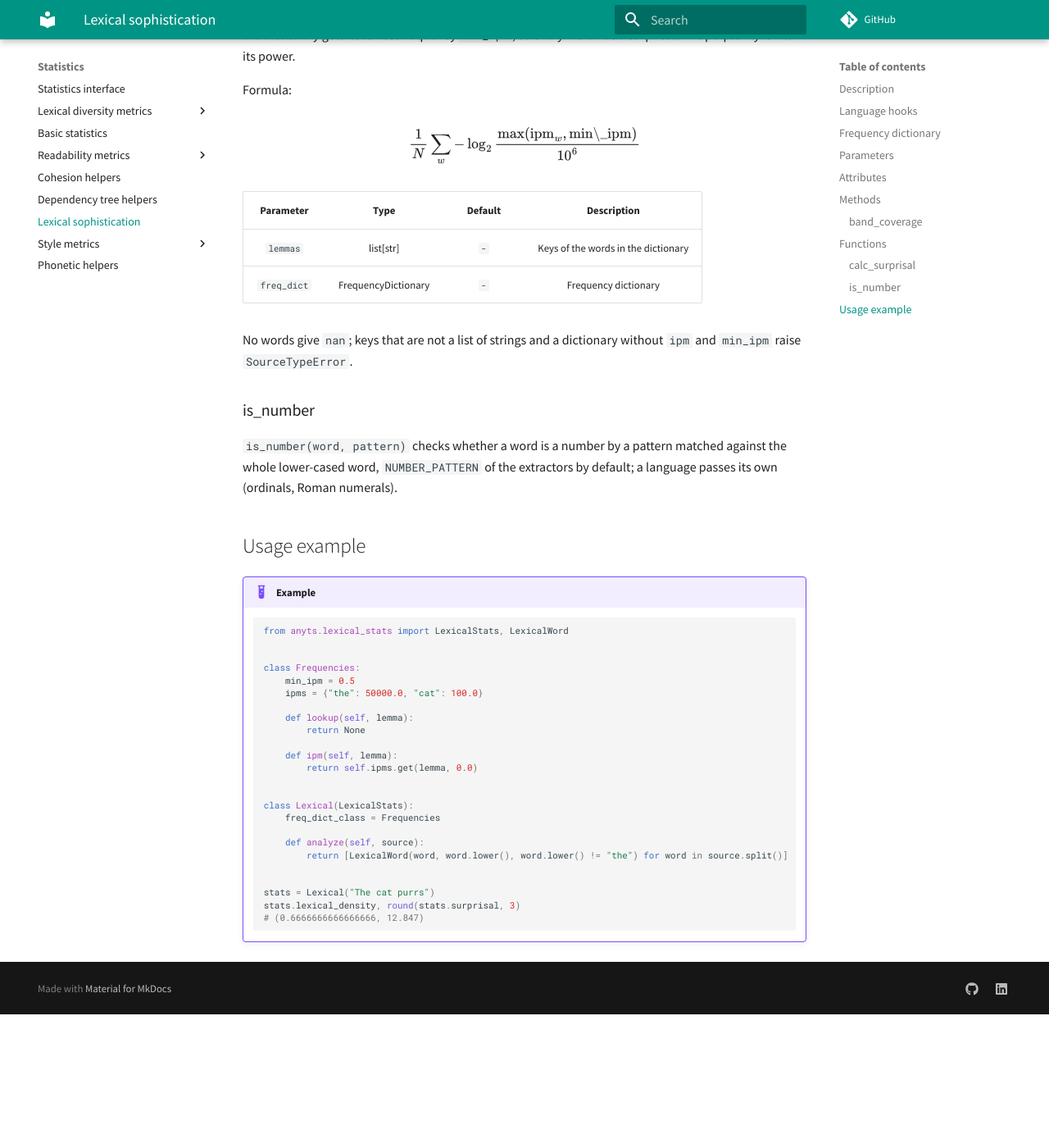
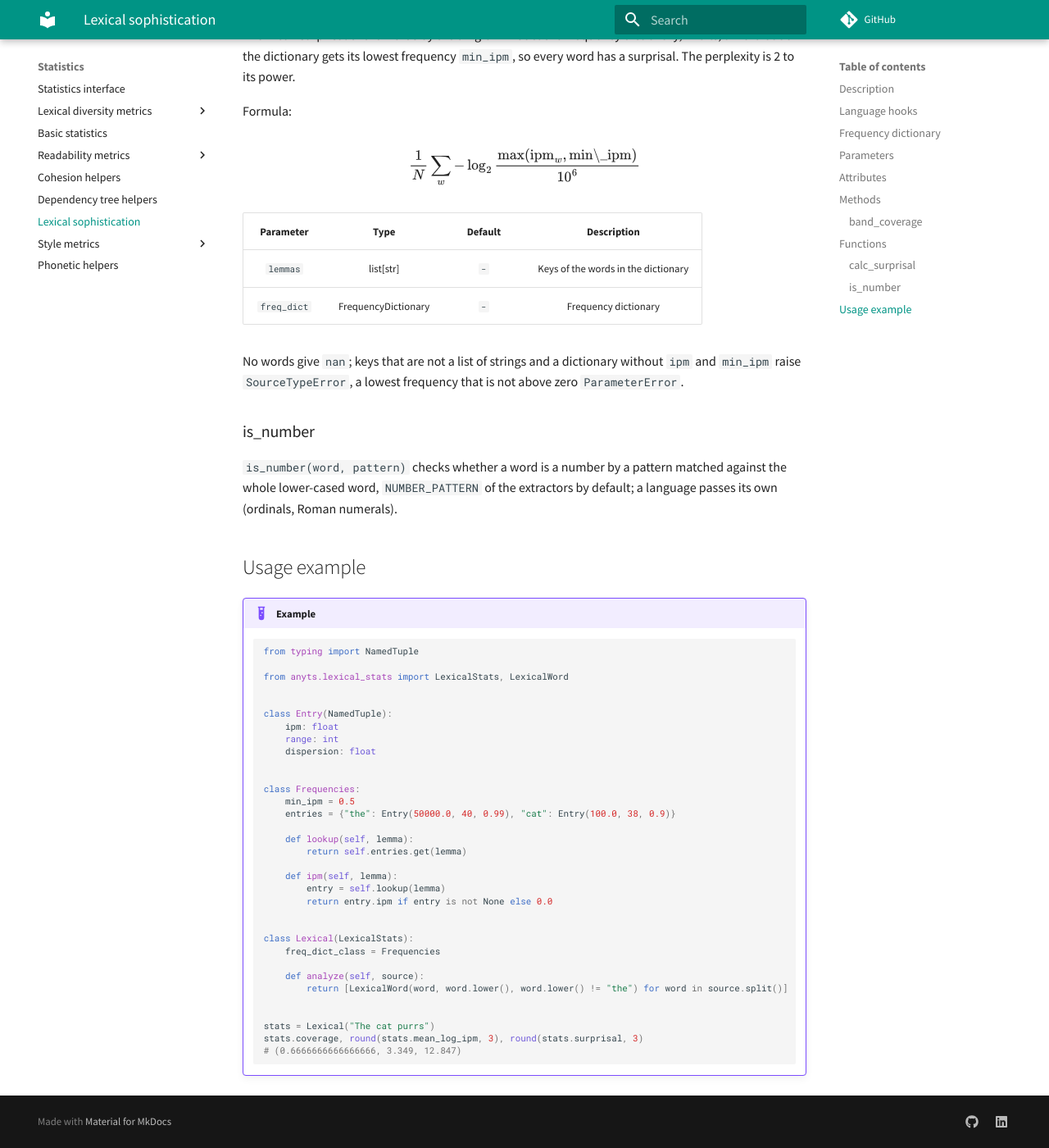
Before and after one commit to SergeyShk/anyTS, an MkDocs documentation site: the page built from docs/stats/lexical_stats.md, in a window 1280 px wide and 1400 px high, scrolled down 3178 px. Shown: the whole window at 82% size. Built offline with MkDocs 1.6.1 and Material for MkDocs 9.7.7, drawn with Linux system fonts in a browser that asks for light colours; comment, search, counter and statistics services are not loaded; before the commit the page ends 4415 px from its top, so only the background shows below that; some of the changed text lies outside the part shown.

Commit message:
Take an entry found as not None, a band beyond the list as nan, and check the dictionaries
Co-Authored-By: Claude Opus 5.5 <noreply@anthropic.com>

````diff
--- a/docs/stats/lexical_stats.md
+++ b/docs/stats/lexical_stats.md
@@ -32,7 +32,7 @@ The parameters of a library - a pipeline that parses a string, a word extractor
 ## Frequency dictionary { #FrequencyDictionary }
 
 <!-- --8<-- [start:FrequencyDictionary] -->
-The dictionary is any object of the protocol `FrequencyDictionary`: `lookup(lemma)` gives the entry of a lemma or `None`, `ipm(lemma)` its frequency per million words or 0, and `min_ipm` the lowest frequency of the dictionary. An entry (`FrequencyEntry`) has the frequency `ipm`, the range `range` (the parts of the corpus with the lemma) and the dispersion `dispersion`.
+The dictionary is any object of the protocol `FrequencyDictionary`: `lookup(lemma)` gives the entry of a lemma or `None`, `ipm(lemma)` its frequency per million words or 0, and `min_ipm` the lowest frequency of the dictionary, above zero. An entry (`FrequencyEntry`) has the frequency `ipm`, above zero, the range `range` (the parts of the corpus with the lemma) and the dispersion `dispersion`. Without `freq_dict_class` a dictionary without `lookup` and `ipm` raises `SourceTypeError`.
 <!-- --8<-- [end:FrequencyDictionary] -->
 
 <!-- --8<-- [start:FrequencyEntry] -->
@@ -66,7 +66,7 @@ The dictionary is any object of the protocol `FrequencyDictionary`: `lookup(lemm
 | `p_top1000`, `p_top2000`, `p_top5000`, `p_top10000`, `p_beyond_top10000` | float | Shares of the words with a lemma in the top 1000, 2000, 5000 and 10000 of the list and beyond it |
 | `lexical_density` | float | Share of content words |
 
-A mean over no words found is `nan`.
+A mean over no words found is `nan`, and so is a band beyond the size of the list (`top_size`).
 <!-- --8<-- [end:LexicalStats-attributes] -->
 
 ## Methods
@@ -97,7 +97,7 @@ $$
 | `lemmas` | list[str] | `-` | Keys of the words in the dictionary |
 | `freq_dict` | FrequencyDictionary | `-` | Frequency dictionary |
 
-No words give `nan`; keys that are not a list of strings and a dictionary without `ipm` and `min_ipm` raise `SourceTypeError`.
+No words give `nan`; keys that are not a list of strings and a dictionary without `ipm` and `min_ipm` raise `SourceTypeError`, a lowest frequency that is not above zero `ParameterError`.
 <!-- --8<-- [end:calc_surprisal] -->
 
 ### is_number
@@ -111,18 +111,27 @@ No words give `nan`; keys that are not a list of strings and a dictionary withou
 !!! example "Example"
 
     ``` python
+    from typing import NamedTuple
+
     from anyts.lexical_stats import LexicalStats, LexicalWord
+
+
+    class Entry(NamedTuple):
+        ipm: float
+        range: int
+        dispersion: float
 
 
     class Frequencies:
         min_ipm = 0.5
-        ipms = {"the": 50000.0, "cat": 100.0}
+        entries = {"the": Entry(50000.0, 40, 0.99), "cat": Entry(100.0, 38, 0.9)}
 
         def lookup(self, lemma):
-            return None
+            return self.entries.get(lemma)
 
         def ipm(self, lemma):
-            return self.ipms.get(lemma, 0.0)
+            entry = self.lookup(lemma)
+            return entry.ipm if entry is not None else 0.0
 
 
     class Lexical(LexicalStats):
@@ -133,6 +142,6 @@ No words give `nan`; keys that are not a list of strings and a dictionary withou
 
 
     stats = Lexical("The cat purrs")
-    stats.lexical_density, round(stats.surprisal, 3)
-    # (0.6666666666666666, 12.847)
+    stats.coverage, round(stats.mean_log_ipm, 3), round(stats.surprisal, 3)
+    # (0.6666666666666666, 3.349, 12.847)
     ```
````
Also changed, not shown: 2 other files.
